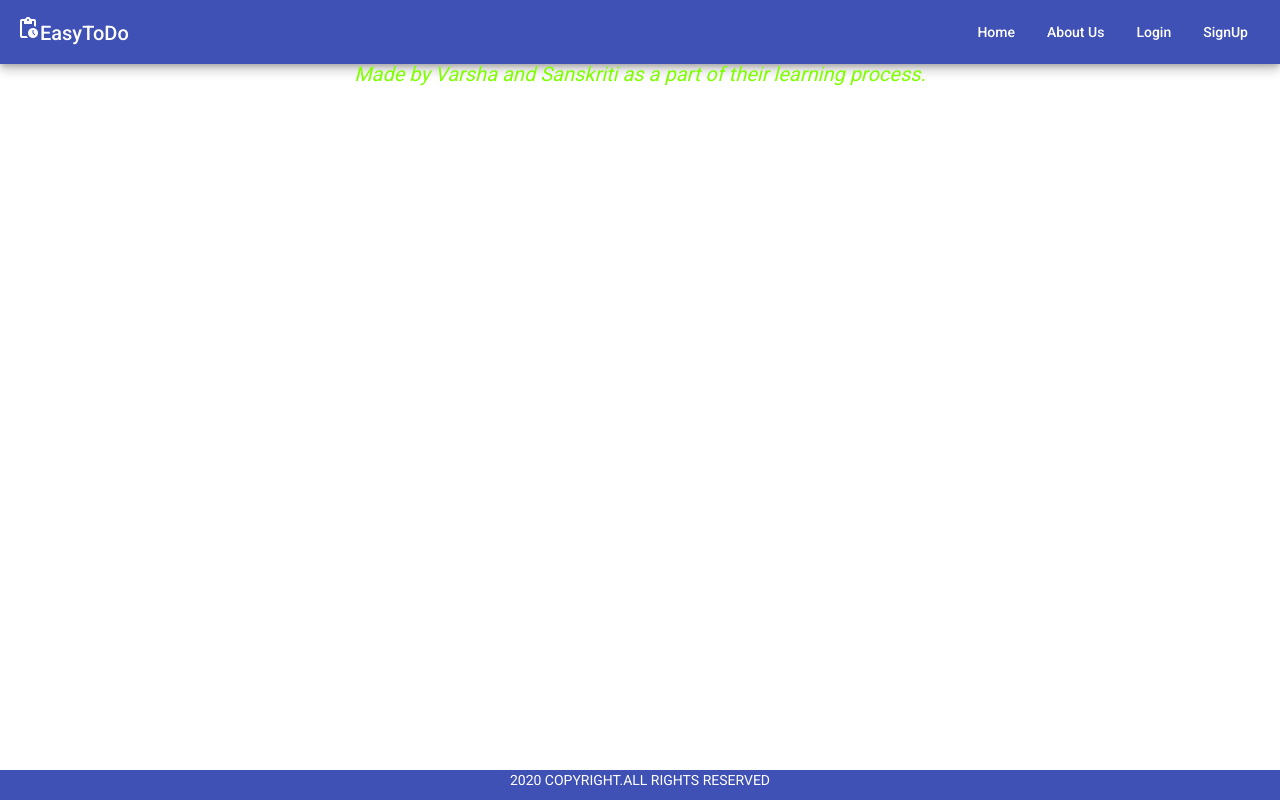
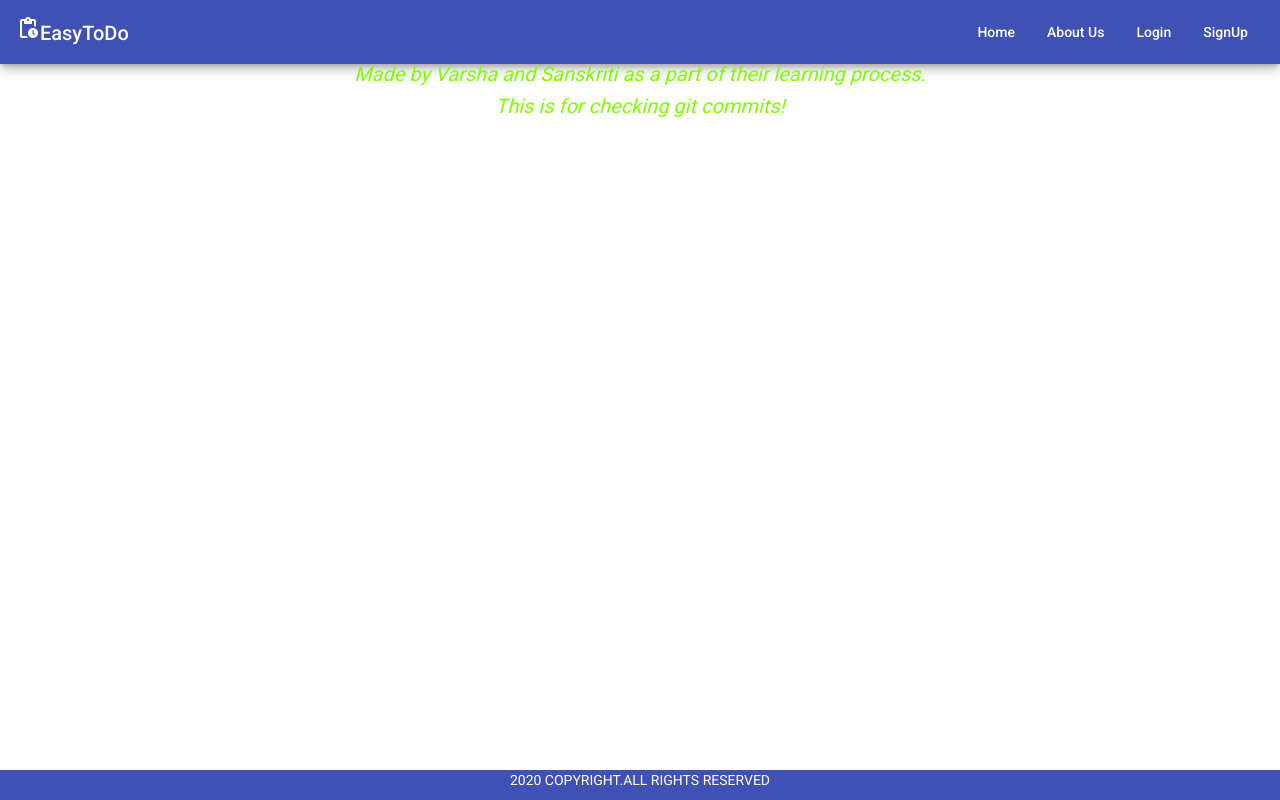
Before and after one commit to SanskritiSingh24/EasyToDo, an Angular app: page /about-us in a window 1280 px wide. Built offline with nearby package versions, Linux system fonts and the light colour scheme.

Commit message:
commit checking

```diff
--- a/src/app/about-us/about-us.component.html
+++ b/src/app/about-us/about-us.component.html
@@ -1 +1,2 @@
 <p> Made by Varsha and Sanskriti as a part of their learning process.</p>
+<p>This is for checking git commits!</p>
```
